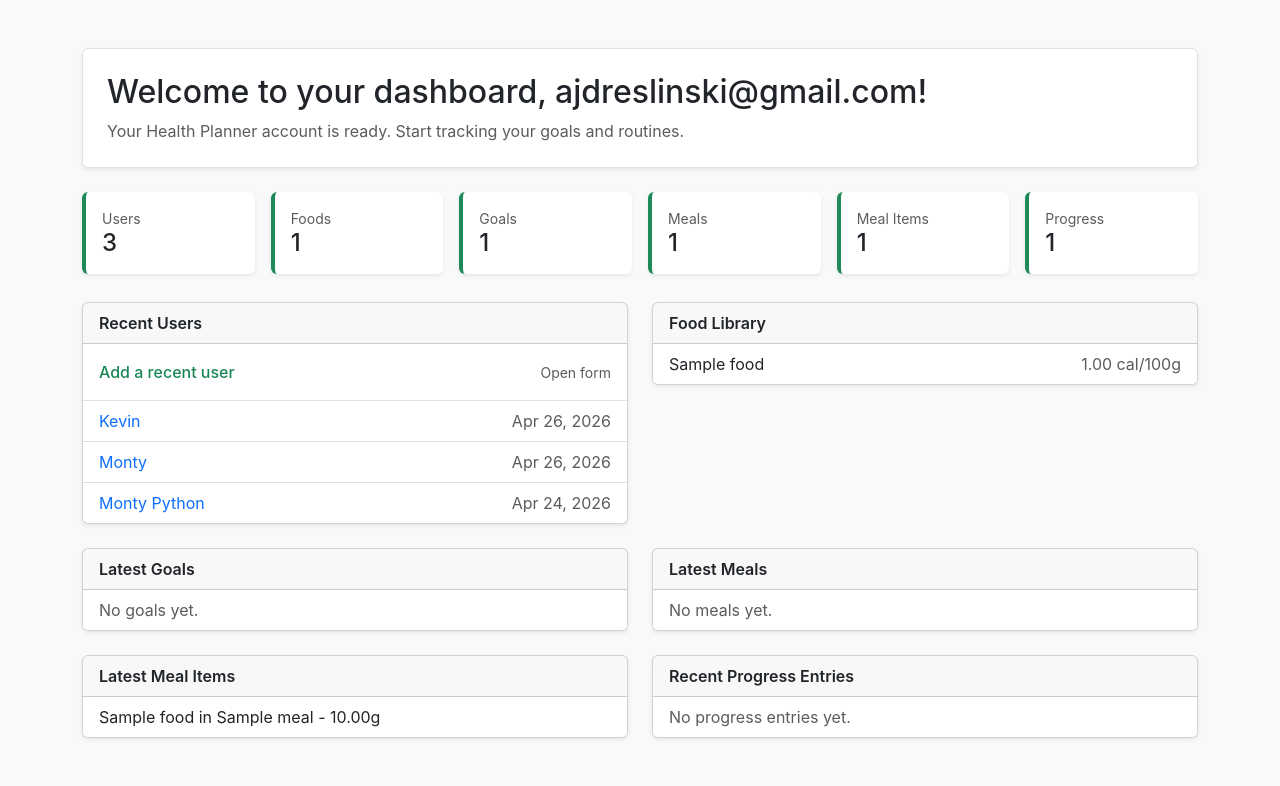
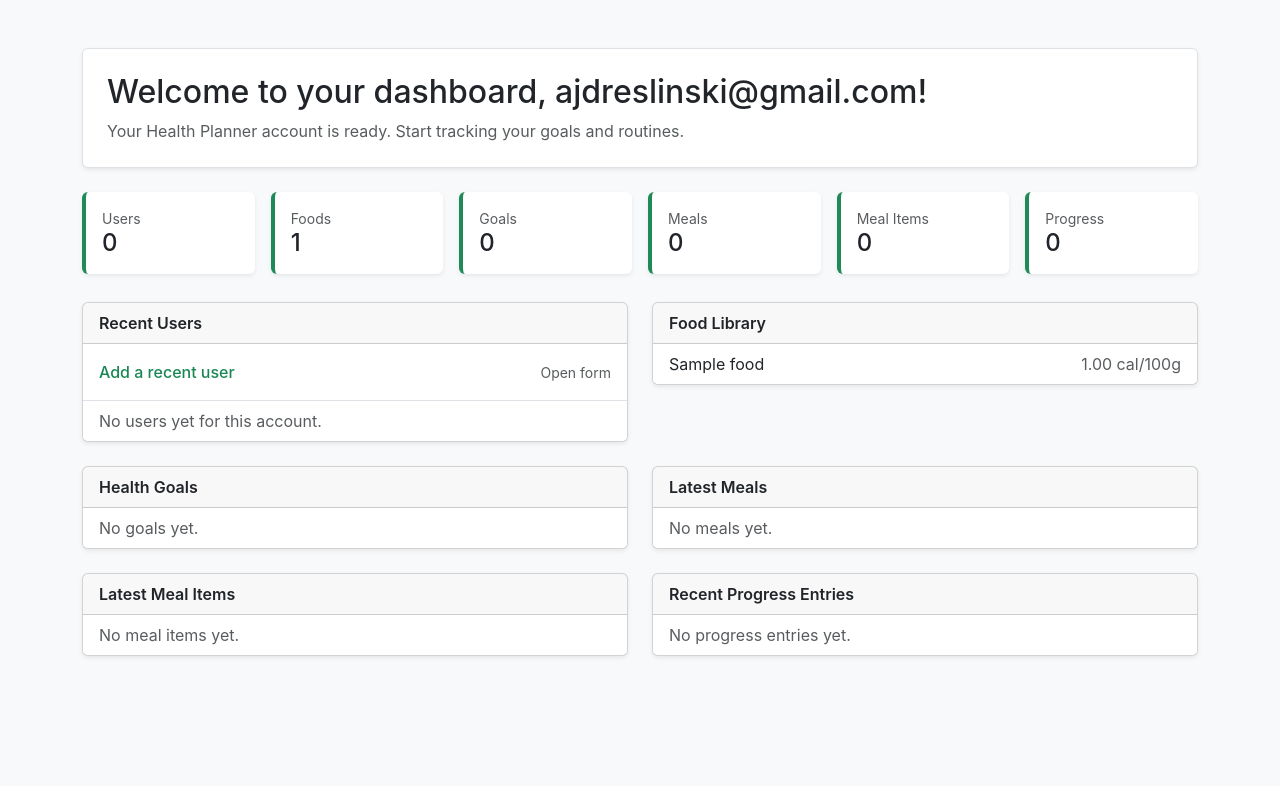
Before and after one commit to ajdreslinski-a11y/Health_Planner, a Django app: page / in a window 1280 px wide. Shown: the part 56-842 px from the top of the page. After the commit the page ends 713 px from the top, so only its background shows below. Run offline with Django 5.2, Linux system fonts and the light colour scheme; a user stored in the database is signed in; data comes from the database, SQL or seed files in the repository; both versions use the stored data as it was after the commit; tables that the repository leaves empty hold one stand-in row (values such as "Sample post").

Commit message:
All accounts can add seperate users

```diff
--- a/HealthPlanner/health/Templates/health/dashboard.html
+++ b/HealthPlanner/health/Templates/health/dashboard.html
@@ -77,7 +77,7 @@
                                     <span class="text-muted">{{ u.created_at|date:"M d, Y" }}</span>
                                 </li>
                             {% empty %}
-                                <li class="list-group-item text-muted">No users yet.</li>
+                                <li class="list-group-item text-muted">No users yet for this account.</li>
                             {% endfor %}
                         </ul>
                     </div>
@@ -96,7 +96,7 @@
                 </div>
                 <div class="col-lg-6">
                     <div class="card shadow-sm">
-                        <div class="card-header fw-semibold">Latest Goals</div>
+                        <div class="card-header fw-semibold">Health Goals</div>
                         <ul class="list-group list-group-flush">
                             {% for goal in latest_goals %}
                                 <li class="list-group-item">{{ goal.user.name }} - {{ goal.get_goal_type_display }} ({{ goal.daily_calories }} cal/day)</li>
--- a/HealthPlanner/health/forms.py
+++ b/HealthPlanner/health/forms.py
@@ -4,6 +4,11 @@
 
 
 class RecentUserForm(forms.ModelForm):
+    def __init__(self, *args, account=None, **kwargs):
+        super().__init__(*args, **kwargs)
+        if account is not None:
+            self.instance.account = account
+
     class Meta:
         model = User
         fields = ["name", "email", "age", "height", "weight"]
--- a/HealthPlanner/health/models.py
+++ b/HealthPlanner/health/models.py
@@ -1,5 +1,6 @@
+from django.conf import settings
+from django.contrib.auth.models import AbstractBaseUser, BaseUserManager
 from django.db import models
-from django.contrib.auth.models import AbstractBaseUser, BaseUserManager
 
 
 class UserManager(BaseUserManager):
@@ -15,12 +16,19 @@
 
 class User(AbstractBaseUser):
     user_id = models.AutoField(primary_key=True)
-    email = models.EmailField(unique=True)
+    email = models.EmailField()
     password = models.CharField(max_length=128)
     name = models.CharField(max_length=100)
     age = models.PositiveIntegerField()
     height = models.DecimalField(max_digits=5, decimal_places=2, help_text="Height in ft")
     weight = models.DecimalField(max_digits=5, decimal_places=2, help_text="Weight in lbs")
+    account = models.ForeignKey(
+        settings.AUTH_USER_MODEL,
+        on_delete=models.CASCADE,
+        related_name="recent_users",
+        null=True,
+        blank=True,
+    )
     created_at = models.DateTimeField(auto_now_add=True)
 
     objects = UserManager()
@@ -30,6 +38,12 @@
 
     class Meta:
         db_table = 'users'
+        constraints = [
+            models.UniqueConstraint(
+                fields=["account", "email"],
+                name="unique_recent_user_email_per_account",
+            )
+        ]
 
     def __str__(self):
         return self.email
--- a/HealthPlanner/health/views.py
+++ b/HealthPlanner/health/views.py
@@ -25,6 +25,7 @@
 
 @login_required
 def dashboard(request):
+    account_users = User.objects.filter(account=request.user)
     context = {
         "db_ready": True,
         "stats": {},
@@ -38,19 +39,27 @@
 
     try:
         context["stats"] = {
-            "users": User.objects.count(),
+            "users": account_users.count(),
             "foods": Food.objects.count(),
-            "goals": Goal.objects.count(),
-            "meals": Meal.objects.count(),
-            "meal_items": MealItem.objects.count(),
-            "progress_entries": Progress.objects.count(),
+            "goals": Goal.objects.filter(user__account=request.user).count(),
+            "meals": Meal.objects.filter(user__account=request.user).count(),
+            "meal_items": MealItem.objects.filter(meal__user__account=request.user).count(),
+            "progress_entries": Progress.objects.filter(user__account=request.user).count(),
         }
-        context["latest_users"] = User.objects.order_by("-created_at")[:5]
+        context["latest_users"] = account_users.order_by("-created_at")[:5]
         context["latest_foods"] = Food.objects.order_by("name")[:8]
-        context["latest_goals"] = Goal.objects.select_related("user").order_by("-start_date")[:5]
-        context["latest_meals"] = Meal.objects.select_related("user").order_by("-date", "-time")[:5]
-        context["latest_meal_items"] = MealItem.objects.select_related("meal", "food").order_by("-meal_item_id")[:6]
-        context["latest_progress"] = Progress.objects.select_related("user").order_by("-date")[:5]
+        context["latest_goals"] = Goal.objects.select_related("user").filter(
+            user__account=request.user
+        ).order_by("-start_date")[:5]
+        context["latest_meals"] = Meal.objects.select_related("user").filter(
+            user__account=request.user
+        ).order_by("-date", "-time")[:5]
+        context["latest_meal_items"] = MealItem.objects.select_related(
+            "meal", "food"
+        ).filter(meal__user__account=request.user).order_by("-meal_item_id")[:6]
+        context["latest_progress"] = Progress.objects.select_related("user").filter(
+            user__account=request.user
+        ).order_by("-date")[:5]
     except (OperationalError, ProgrammingError):
         context["db_ready"] = False
 
@@ -60,13 +69,13 @@
 @login_required
 def create_recent_user(request):
     if request.method == "POST":
-        form = RecentUserForm(request.POST)
+        form = RecentUserForm(request.POST, account=request.user)
         if form.is_valid():
             user = form.save()
             messages.success(request, f"{user.name} was added to Recent Users.")
             return redirect("health:dashboard")
     else:
-        form = RecentUserForm()
+        form = RecentUserForm(account=request.user)
 
     return render(
         request,
@@ -76,7 +85,7 @@
             "form_title": "Add user info",
             "form_description": (
                 "Enter the details from the user model, then we'll send you back "
-                "to the dashboard and show the new name in Recent Users."
+                "to the dashboard and show the new name in Recent Users for this account."
             ),
             "submit_label": "Save user",
         },
@@ -85,16 +94,18 @@
 
 @login_required
 def edit_recent_user(request, user_id):
-    recent_user = get_object_or_404(User, pk=user_id)
+    recent_user = get_object_or_404(User, pk=user_id, account=request.user)
 
     if request.method == "POST":
-        form = RecentUserForm(request.POST, instance=recent_user)
+        form = RecentUserForm(
+            request.POST, instance=recent_user, account=request.user
+        )
         if form.is_valid():
             user = form.save()
             messages.success(request, f"{user.name}'s info was updated.")
             return redirect("health:dashboard")
     else:
-        form = RecentUserForm(instance=recent_user)
+        form = RecentUserForm(instance=recent_user, account=request.user)
 
     return render(
         request,
```
Also changed, not shown: HealthPlanner/health/tests.py (+41 -5 lines), HealthPlanner/db.sqlite3, HealthPlanner/health/migrations/0004_user_account.py (added).
